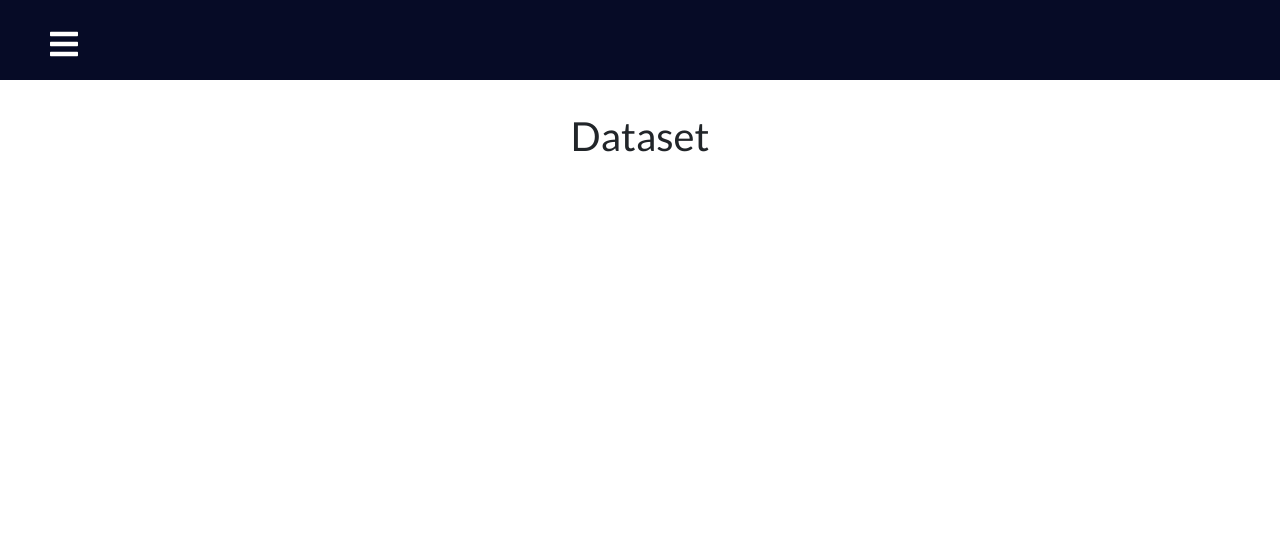
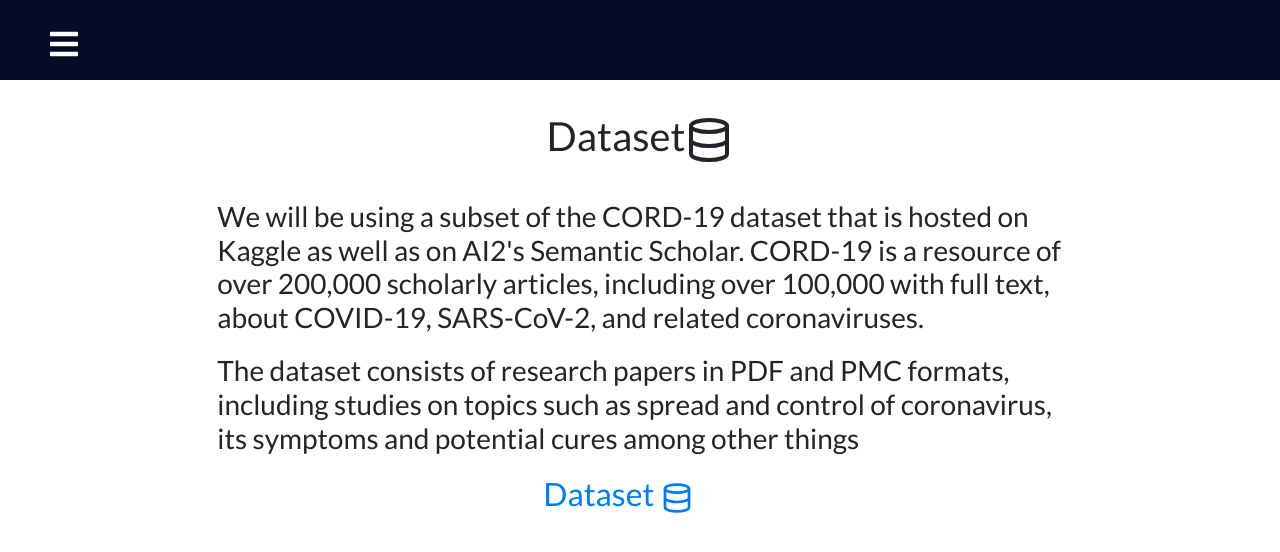
Before and after one commit to kartikeyakhullar/BTech-Project, a React (Create React App) app: page /dataset in a window 1280 px wide. Shown: the top 552 px of the page. Built offline with nearby package versions, Linux system fonts and the light colour scheme.

Commit message:
Ordered List Left

```diff
--- a/package.json
+++ b/package.json
@@ -3,6 +3,7 @@
   "version": "0.1.0",
   "private": true,
   "dependencies": {
+    "@material-ui/core": "^4.11.2",
     "@testing-library/jest-dom": "^5.11.6",
     "@testing-library/react": "^11.2.2",
     "@testing-library/user-event": "^12.6.0",
--- a/src/App.css
+++ b/src/App.css
@@ -17,3 +17,11 @@
   justify-content: center;
   font-size: 3rem;
 }
+
+.dataset {
+  display: flex;
+  height: 15vh;
+  width: 60%;
+  align-items: center;
+  justify-content: center;
+}
--- /dev/null
+++ b/src/pages/Anchor.js
@@ -0,0 +1,23 @@
+import React from 'react'
+import Grid from '@material-ui/core/Grid';
+import { FiDatabase } from 'react-icons/fi';
+
+function Anchor({source}) {
+    return (
+        <div>
+            <Grid container spacing={3}>
+        <Grid item xs={5}>
+
+        </Grid>
+        <Grid item xs={2}>
+            <h2> <a href = {source}> Dataset <FiDatabase /> </a> </h2>
+        </Grid>
+        <Grid item xs={5}>
+
+        </Grid>
+        </Grid>
+        </div>
+    )
+}
+
+export default Anchor
--- /dev/null
+++ b/src/pages/DS.js
@@ -0,0 +1,24 @@
+import React from 'react'
+import Grid from '@material-ui/core/Grid';
+
+function DS({data}) {
+    return (
+        <div>
+        <Grid container spacing={3}>
+        <Grid item xs={2}>
+
+        </Grid>
+        <Grid item xs={8}>
+            <h3> {data} </h3>
+        </Grid>
+        <Grid item xs={2}>
+
+        </Grid>
+        </Grid>
+        </div>
+
+
+    )
+}
+
+export default DS;
--- a/src/pages/Dataset.js
+++ b/src/pages/Dataset.js
@@ -1,10 +1,30 @@
-import React from 'react'
+import React from 'react';
+import { FiDatabase } from 'react-icons/fi';
+import DS from './DS'
+import Anchor from './Anchor';
+
+const t1 = `We will be using a subset of the CORD-19 dataset
+that is hosted on Kaggle as well as on AI2's Semantic Scholar.
+CORD-19 is a resource of over 200,000 scholarly articles,
+including over 100,000 with full text, about COVID-19, SARS-CoV-2,
+and related coronaviruses.`;
+
+const t2 = `The dataset consists of research papers in PDF and PMC formats,
+including studies on topics such as spread and control of coronavirus,
+its symptoms and potential cures among other things`;
+
 
 function Dataset() {
     return (
+        <>
         <div className="home">
             <h1> Dataset </h1>
+            <FiDatabase />
         </div>
+        <DS data = {t1} />
+        <DS data = {t2} />
+        <Anchor source={`https://www.kaggle.com/allen-institute-for-ai/CORD-19-research-challenge`} />
+        </>
     )
 }
 
--- a/src/pages/Home.js
+++ b/src/pages/Home.js
@@ -1,9 +1,10 @@
 import React from 'react'
+import SearchResults from './SearchResults';
 
 function Home() {
     return (
         <div className="home">
-            <h1> Home </h1>
+            <SearchResults />
         </div>
     )
 }
--- /dev/null
+++ b/src/pages/List.js
@@ -0,0 +1,15 @@
+import React from 'react'
+
+
+function List({keywords}) {
+    return (
+        <>
+            <h5> Keywords searched : </h5>
+            {keywords.map((word)=>{
+                return  word
+            })}
+        </>
+    )
+}
+
+export default List
--- /dev/null
+++ b/src/pages/SearchResults.js
@@ -0,0 +1,68 @@
+import React, {useState} from 'react'
+import Button from '@material-ui/core/Button';
+import List from './List';
+
+const fixedArray = ['covid', 'coronavirus', 'symptoms',
+'social', 'distancing', 'incubation', 'comorbidity', 'pandemic',
+'community', 'spread', 'quarantine', 'isolation', 'virus', 'sars', 'epidemic',
+'herd immunity', 'flattening', 'curve',];
+
+function SearchResults() {
+
+    const [loading,setLoading] = useState(false);
+    const [keywords, setKeywords] = useState([]);
+    const [count,setCount] = useState(0);
+
+    const handler = ()=>{
+        setLoading(true);
+        let words = document.getElementById("inp").value.split(" ");
+        words = words.map((x)=>{
+            return x.toLowerCase();
+        })
+        let searchWords = words.filter((word)=>{
+            if(fixedArray.indexOf(word) !== -1){
+                return true;
+            }
+            return false;
+        });
+        if(searchWords.length === 0){
+            setCount(1);
+            setLoading(false);
+            setKeywords([]);
+        }else if(searchWords.length > 0){
+            setCount(1);
+            setLoading(false);
+            setKeywords(searchWords);
+        }
+    }
+
+    if(loading){
+        return (
+            <>
+                <h2> Loading... </h2>
+            </>
+        )
+    }
+
+    if(!loading && keywords.length === 0 && count>0){
+        return (
+            <>
+                <h2> No COVID-19 related keywords were entered...</h2>
+            </>
+        )
+    }
+
+    return (
+        <>
+        <div>
+            <input type="text" id="inp"/>
+            <Button size="large" onClick={handler}> Search </Button>
+        </div>
+        <div className="home">
+        { (!loading &&  keywords.length > 0) ? <List keywords = {keywords} /> : <></>}
+        </div>
+        </>
+    )
+}
+
+export default SearchResults
```
Also changed, not shown: 2 other files (tests, documents, lock files or other folders).
